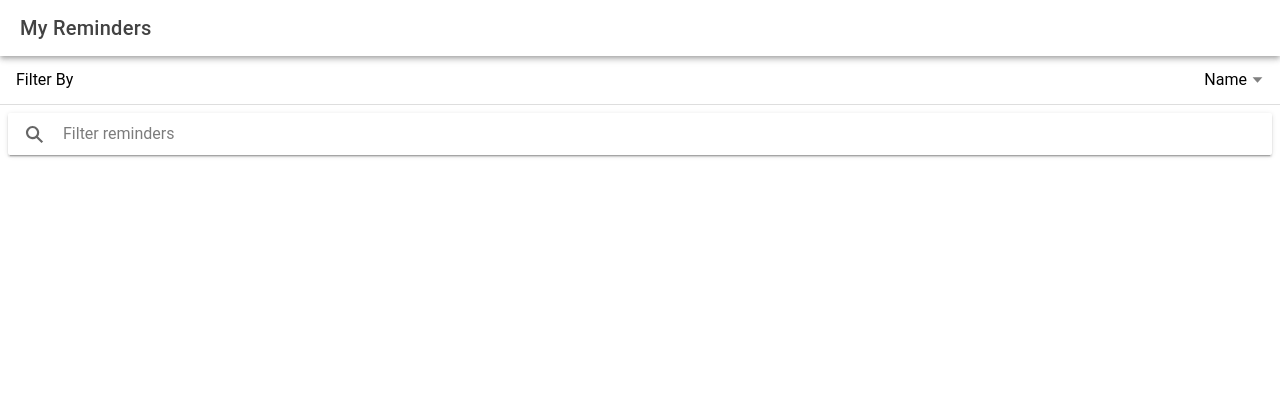
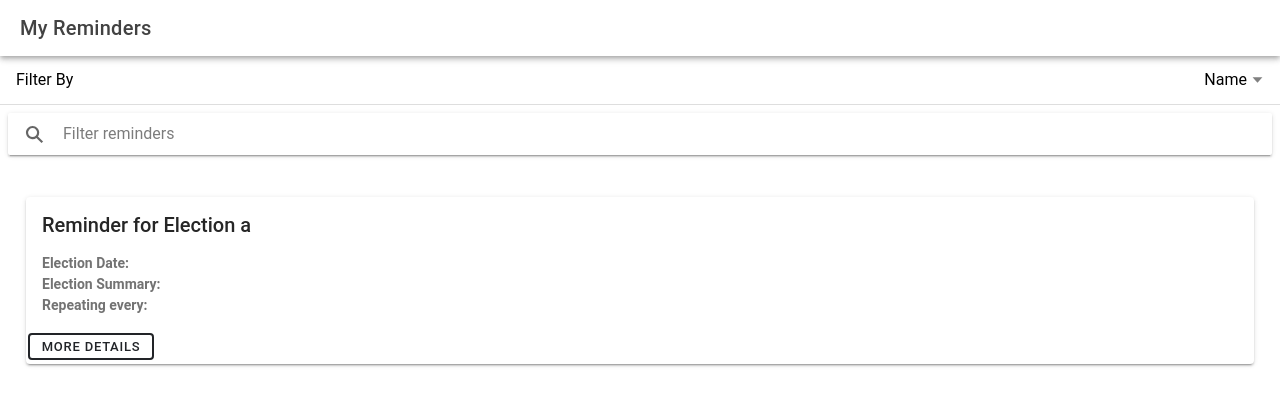
Before and after one commit to PhilipWright96/ElectionReminders, a React (Vite) app: page /myReminders in a window 1280 px wide. Shown: the top 406 px of the page. Built offline with nearby package versions, Linux system fonts and the light colour scheme.

Commit message:
Add initial reminder card version

```diff
--- /dev/null
+++ b/src/components/ReminderCard/ReminderCard.tsx
@@ -0,0 +1,28 @@
+import './ReminderCard.css';
+import { IonButton, IonCard, IonCardContent, IonCardHeader, IonCardTitle } from '@ionic/react';
+
+interface ReminderCard {
+}
+
+const ReminderCard: React.FC<ReminderCard> = ({ }) => {
+    return (
+        <IonCard>
+            <IonCardHeader>
+                <IonCardTitle>Reminder for Election a</IonCardTitle>
+            </IonCardHeader>
+
+            <IonCardContent>
+                <b>Election Date: </b> <br></br>
+                <b>Election Summary: </b> <br></br>
+                <b>Repeating every: </b> <br></br>
+            </IonCardContent>
+            <div className="row">
+                <div className="col">
+                    <IonButton fill="outline" size="small" color="dark">More Details</IonButton>
+                </div>
+            </div>
+        </IonCard>
+    );
+};
+
+export default ReminderCard;
--- a/src/pages/MyReminders.tsx
+++ b/src/pages/MyReminders.tsx
@@ -1,6 +1,7 @@
 import { IonContent, IonHeader, IonItem, IonLabel, IonPage, IonTitle, IonToolbar, IonSelect, IonSelectOption, IonSearchbar, IonList } from '@ionic/react';
 import React, { useState } from 'react';
 import { FilterFields } from '../components/CountryElections/types';
+import ReminderCard from '../components/ReminderCard/ReminderCard';
 
 const MyReminders: React.FC = () => {
     const filterFields: FilterFields = {
@@ -34,6 +35,7 @@ const MyReminders: React.FC = () => {
             </IonSearchbar>
             <IonContent className="ion-padding">
                 <IonList>
+                    <ReminderCard />
                 </IonList>
             </IonContent>
         </IonPage >
```
Also changed, not shown: src/components/ReminderCard/ReminderCard.css (added).
